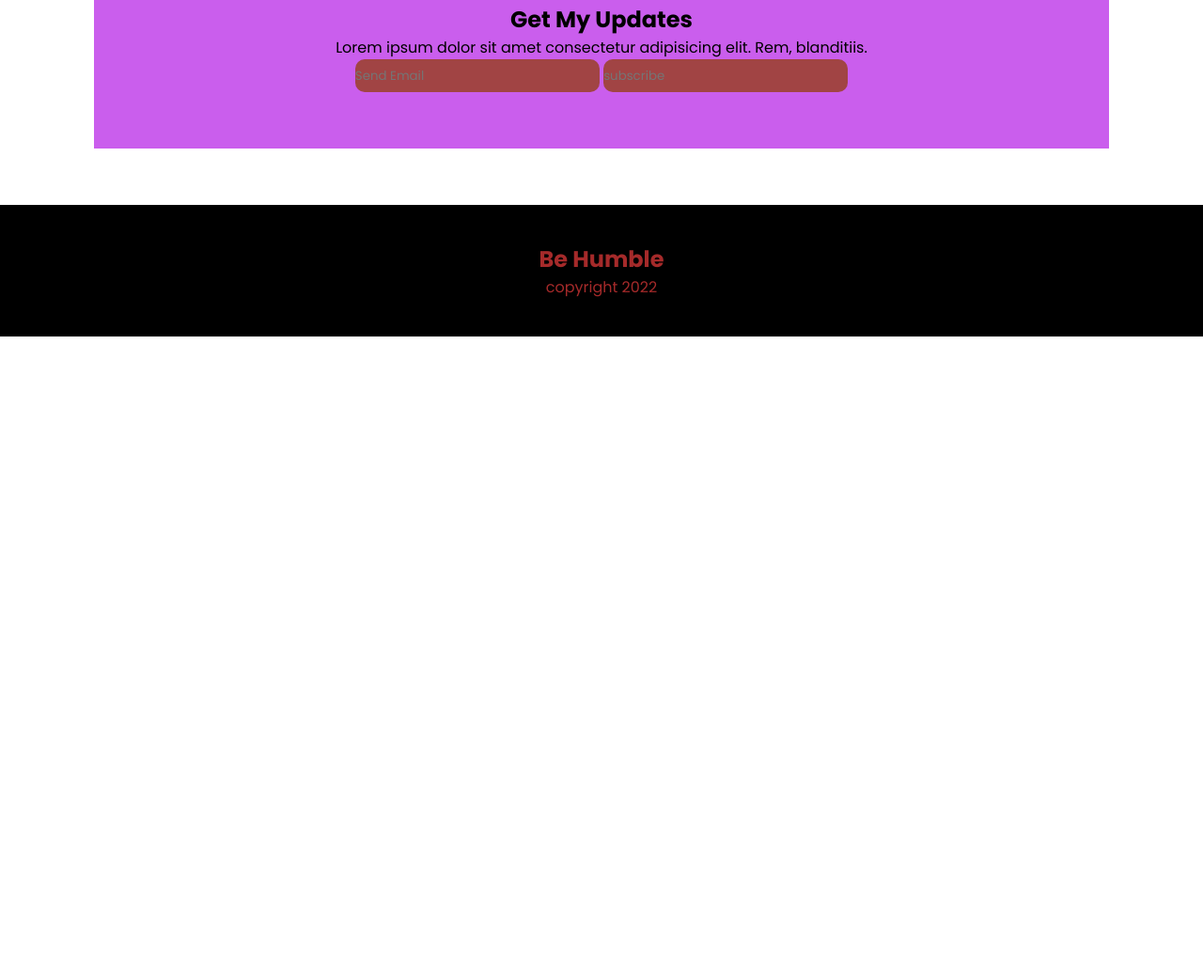
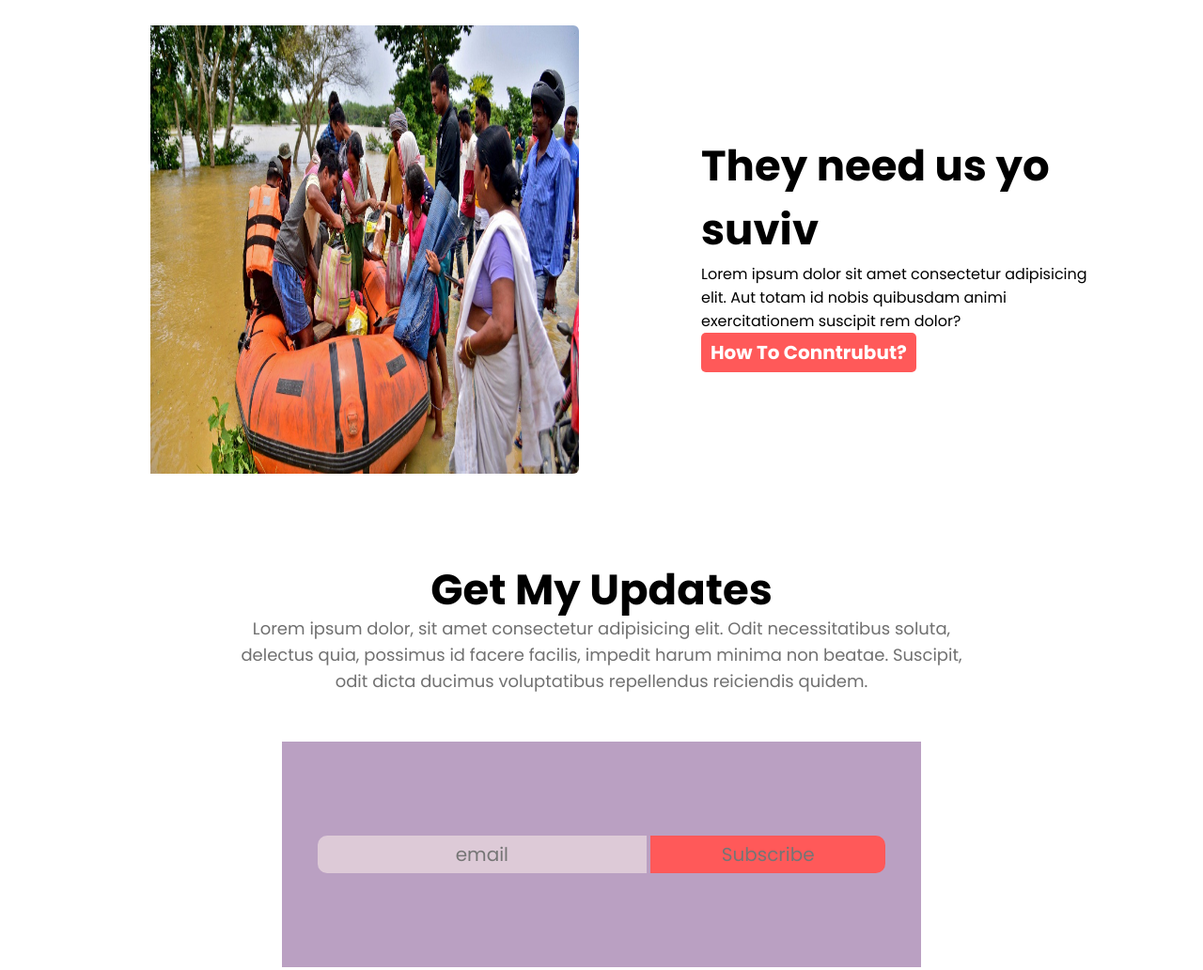
Before and after one commit to rabby-web/donate, a plain HTML site: page index.html in a window 1280 px wide. Shown: the part 2314-3346 px from the top of the page at 94% size. Before the commit the page ends 2672 px from the top, so only its background shows below. Drawn offline with Linux system fonts and the light colour scheme.

Commit message:
final update code

```diff
--- a/index.html
+++ b/index.html
@@ -11,7 +11,7 @@
 </head>
 <!--============= header start =============-->
 <header>
-    <!--============= top banner start =============-->
+    <!--============= top-banner start =============-->
     <div class="top-banner">
         <div class="banner-text">
             <h1>Let's Help Thoes Who Are More In Need</h1>
@@ -50,7 +50,7 @@
         </div>
     </section>
 
- <!--============= our plan start =============-->
+ <!--============= our-plan start =============-->
     <section>
         <div class="donate-today">
             <h1>Oure Donate Planing</h1>
@@ -91,8 +91,10 @@
             <img src="images/donation4.jpg" alt="">
         </div>
     </div>
-    <!-- donation-2 -->
-    <div class="donation">
+</section>
+<section>
+     <!-- donation-2 -->
+     <div class="donation">
         <div class="donation-lefts">
             <img src="images/donation5.jpg" alt="">
         </div>
@@ -103,24 +105,37 @@
         </div>
     </div>
 </section>
+<!--============= /donted end =============-->
+
 <!--============= update steart =============-->
 <section>
-    <div class="updates">
+    <div class="donate-today">
         <h1>Get My Updates</h1>
-        <p>Lorem ipsum dolor sit amet consectetur adipisicing elit. Rem, blanditiis.</p>
-        <input type="email" name="" id="email" placeholder="Send Email">
-        <input type="text" name="" id="" placeholder="subscribe">
+        <p>Lorem ipsum dolor, sit amet consectetur adipisicing elit. Odit necessitatibus soluta, delectus quia, possimus id facere facilis, impedit harum minima non beatae. Suscipit, odit dicta ducimus voluptatibus repellendus reiciendis quidem.</p>
     </div>
 </section>
-<!--============= update end =============-->
+
+<section>
+    <div class="updates">
+        <div class="update-input">
+            <input type="email" name="" id="input1" placeholder="email">
+            <input type="text" id="input2" placeholder="Subscribe">
+        </div>
+    </div>
+</section>
+<!--============= /update end =============-->
 </main>
-<!--============= main end =============-->
+<!--============= /main end =============-->
+
+<!--============= footer steart =============-->
 <footer>
     <div class="foot">
         <h2>Be Humble</h2>
         <p>copyright 2022</p>
     </div>
 </footer>
+<!--============= /footer end =============-->
+
 </body>
-
 </html>
+<!--============= Thanks =============-->
--- a/style.css
+++ b/style.css
@@ -1,7 +1,7 @@
 @import url('https://fonts.googleapis.com/css2?family=Poppins:wght@400;500;700&display=swap');
 
 /* --------------------------------------------------
-                    global atribute start
+                    global atribute
 ----------------------------------------------------*/
 * {
     margin: 0;
@@ -33,14 +33,9 @@
 a{
     text-decoration: none;
 }
-/* --------------------------------------------------
-                    /global atribute end
-----------------------------------------------------*/
-
-
 
 /* --------------------------------------------------
-                    header start
+                    header
 ----------------------------------------------------*/
 
 .top-banner {
@@ -72,13 +67,10 @@ a{
     font-size: 18px;
     color: #FFFFFF;
 }
+
 /* --------------------------------------------------
-                    /header end
+                    donate today
 ----------------------------------------------------*/
-/* --------------------------------------------------
-                    /donate today start
-----------------------------------------------------*/
-
 .donate-today{
     margin: 50px 250px;
 }
@@ -130,15 +122,14 @@ a{
 .amount-sent p{
     color: #B3B3B3;
 }
-/* ================ our-plan ================ */
+/* --------------------------------------------------
+                    Our plan
+----------------------------------------------------*/
 .our-plan {
     margin: 25px 25px;
     padding: 10px;
     display: flex;
 }
-
-
-
 .plan-text h1 {
     font-weight: 600;
     font-size: 24px;
@@ -168,50 +159,92 @@ a{
 #color3 {
     background: rgba(246, 115, 241, 0.1);
 }
-/* ================ donation ================ */
+/* --------------------------------------------------
+                    donation
+----------------------------------------------------*/
 .donation{
-    margin: 10px;
-    padding: 10px;
     display: flex;
     text-align: center;
     align-items: center;
+    margin: 90px 60px;
 }
 .donation-left{
     width: 50%;
     text-align: left;
     align-items: center;
+    padding-left: 100px;
 }
 .donation-right img{
-    width: 50%;
+    /* width: 50%; */
+    width: 456px;
+    height: 477px;
+    border-radius: 4px;
+}
+.donation-right{
+    margin-left: 100px;
+}
+.donation h2{
+    font-size: 45px;
 }
 /* ---  */
 .donation-lefts img{
-    width: 50%;
+    /* width: 50%; */
+    width: 556px;
+    height: 477px;
+    border-radius: 6px;
+    padding-left: 100px;
 }
 .donation-rights {
     width: 50%;
     text-align: left;
     align-items: center;
+    margin-left: 130px;
+    margin-right: 60px;
 }
-/* ================ footer ================ */
+/* --------------------------------------------------
+                    update
+----------------------------------------------------*/
 .updates{
     text-align: center;
-    background-color: rgb(202, 94, 237);
-    margin: 60px 100px;
-    padding: 60px 20px;
+    background-color: rgb(186, 160, 194);
+    margin: 50px 300px;
+}
+.update-input{
+    padding: 100px 20px;
+    border-radius: 5px;
 }
 input{
     border: none;
-    background-color: rgb(161, 68, 68);
-    height: 35px;
-    width: 25%;
-    border-radius: 10px;
+    margin: 0;
+    padding: 0;
+}
+#input1{
+    width: 350px;
+    height: 40px;
+    text-align: center;
+    border-radius: 10px 0px 0px 10px;
+    font-size: 20px;
+    background: #f2e4e49f;
+}
+#input2{
+    width: 250px;
+    height: 40px;
+    text-align: center;
+    border-radius: 0px 10px 10px 0px;
+    font-size: 20px;
+    background: #FF5959;
 }
 
-/* ================ footer ================ */
+/* --------------------------------------------------
+                    footer
+----------------------------------------------------*/
 .foot {
     background-color: black;
     color: brown;
     text-align: center;
     padding: 40px;
 }
+
+/* --------------------------------------------------
+                    Thanks
+----------------------------------------------------*/
```
